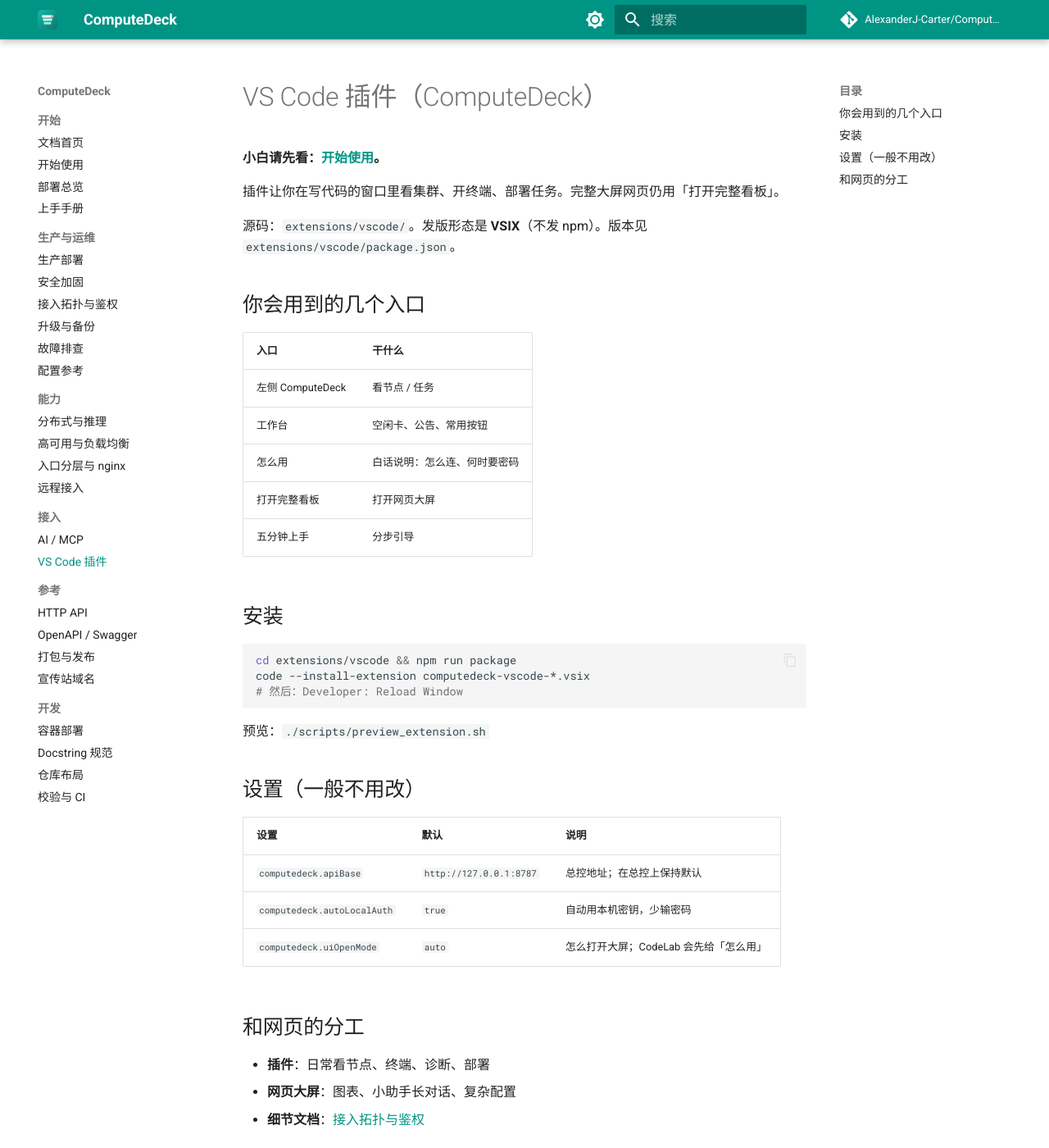
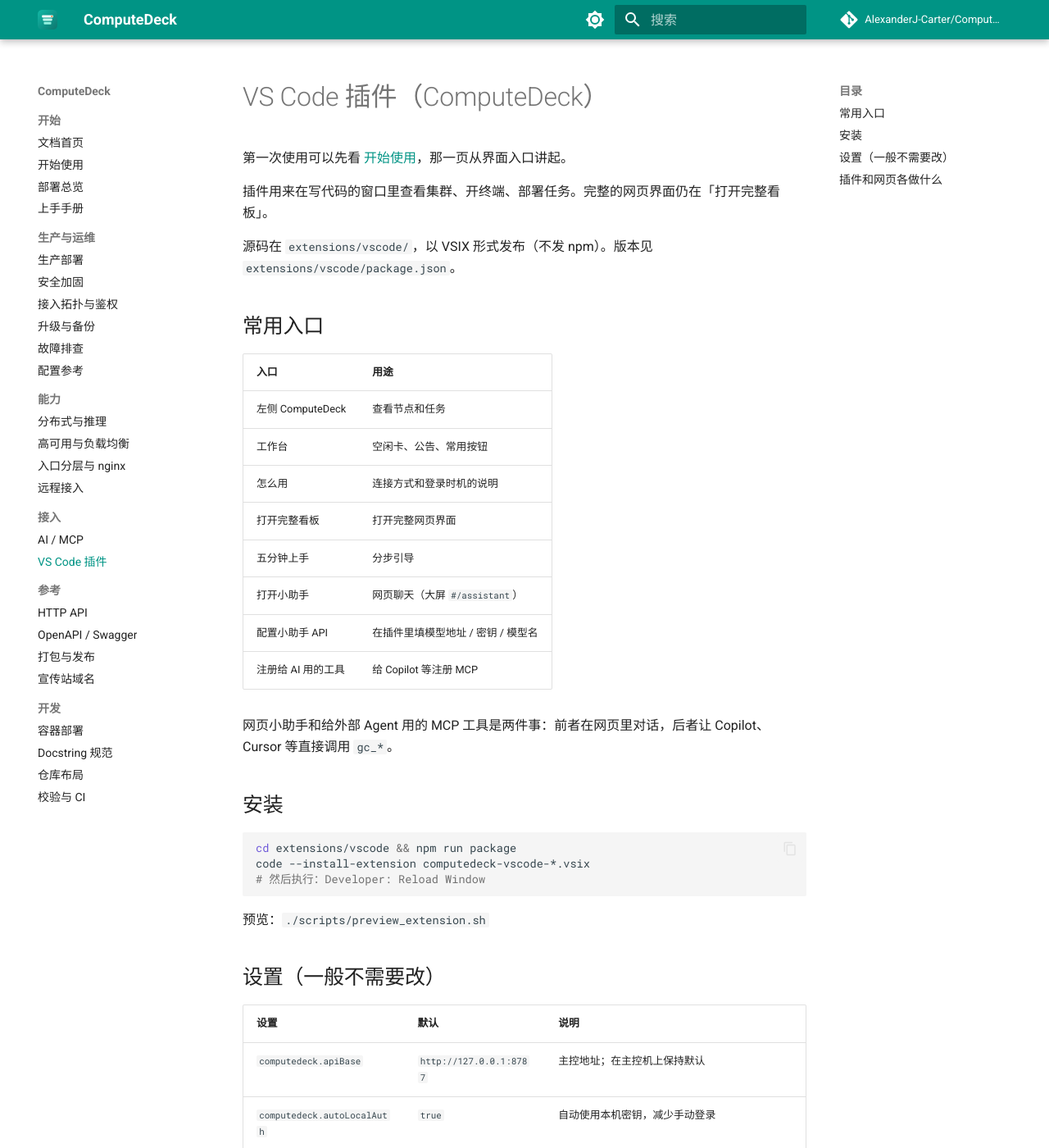
Before and after one commit to AlexanderJ-Carter/ComputeDeck, an MkDocs documentation site: the page built from docs/vscode插件.md, in a window 1280 px wide and 1400 px high. Shown: the whole window at 82% size. Built offline with MkDocs 1.6.1 and Material for MkDocs 9.7.7, drawn with Linux system fonts in a browser that asks for light colours; comment, search, counter and statistics services are not loaded; some of the changed text lies outside the part shown.

Commit message:
feat(vscode,docs): 露出小助手入口与 API 配置向导
工作台拆出 AI 区；侧栏可开小助手；新增配置小助手 API（探测/拉模型/保存）；文档与五分钟上手同步说明两套 AI 能力。

````diff
--- a/docs/vscode插件.md
+++ b/docs/vscode插件.md
@@ -1,41 +1,46 @@
 # VS Code 插件（ComputeDeck）
 
-**小白请先看：[开始使用](开始使用.md)。**
+第一次使用可以先看 [开始使用](开始使用.md)，那一页从界面入口讲起。
 
-插件让你在写代码的窗口里看集群、开终端、部署任务。完整大屏网页仍用「打开完整看板」。
+插件用来在写代码的窗口里查看集群、开终端、部署任务。完整的网页界面仍在「打开完整看板」。
 
-源码：`extensions/vscode/`。发版形态是 **VSIX**（不发 npm）。版本见 `extensions/vscode/package.json`。
+源码在 `extensions/vscode/`，以 VSIX 形式发布（不发 npm）。版本见 `extensions/vscode/package.json`。
 
-## 你会用到的几个入口
+## 常用入口
 
-| 入口 | 干什么 |
-|------|--------|
-| 左侧 ComputeDeck | 看节点 / 任务 |
+| 入口 | 用途 |
+|------|------|
+| 左侧 ComputeDeck | 查看节点和任务 |
 | 工作台 | 空闲卡、公告、常用按钮 |
-| 怎么用 | 白话说明：怎么连、何时要密码 |
-| 打开完整看板 | 打开网页大屏 |
+| 怎么用 | 连接方式和登录时机的说明 |
+| 打开完整看板 | 打开完整网页界面 |
 | 五分钟上手 | 分步引导 |
+| 打开小助手 | 网页聊天（大屏 `#/assistant`） |
+| 配置小助手 API | 在插件里填模型地址 / 密钥 / 模型名 |
+| 注册给 AI 用的工具 | 给 Copilot 等注册 MCP |
+
+网页小助手和给外部 Agent 用的 MCP 工具是两件事：前者在网页里对话，后者让 Copilot、Cursor 等直接调用 `gc_*`。
 
 ## 安装
 
 ```bash
 cd extensions/vscode && npm run package
 code --install-extension computedeck-vscode-*.vsix
-# 然后：Developer: Reload Window
+# 然后执行：Developer: Reload Window
 ```
 
 预览：`./scripts/preview_extension.sh`
 
-## 设置（一般不用改）
+## 设置（一般不需要改）
 
 | 设置 | 默认 | 说明 |
 |------|------|------|
-| `computedeck.apiBase` | `http://127.0.0.1:8787` | 总控地址；在总控上保持默认 |
-| `computedeck.autoLocalAuth` | `true` | 自动用本机密钥，少输密码 |
-| `computedeck.uiOpenMode` | `auto` | 怎么打开大屏；CodeLab 会先给「怎么用」 |
+| `computedeck.apiBase` | `http://127.0.0.1:8787` | 主控地址；在主控机上保持默认 |
+| `computedeck.autoLocalAuth` | `true` | 自动使用本机密钥，减少手动登录 |
+| `computedeck.uiOpenMode` | `auto` | 打开完整看板的方式；CodeLab 会先显示「怎么用」 |
 
-## 和网页的分工
+## 插件和网页各做什么
 
-- **插件**：日常看节点、终端、诊断、部署
-- **网页大屏**：图表、小助手长对话、复杂配置
+- **插件**：日常查看节点、终端、诊断、部署
+- **网页**：图表、助手对话、复杂配置
 - **细节文档**：[接入拓扑与鉴权](接入拓扑与鉴权.md)
--- a/docs/开始使用.md
+++ b/docs/开始使用.md
@@ -1,45 +1,58 @@
 # 开始使用 ComputeDeck
 
-不用先懂术语。按下面做就行。
+这份说明按界面上出现的位置来写，不需要先了解内部实现。
 
-## 界面上哪里干什么
+## 界面上的入口
 
-| 位置 | 名字 | 干什么 |
-|------|------|--------|
+| 位置 | 名称 | 用途 |
+|------|------|------|
 | 最左侧图标 | ComputeDeck | 打开插件侧栏 |
 | 侧栏顶部 | 打开工作台 | 打开常用面板 |
-| 侧栏中间 | 节点 / 任务 / 排队 / 入口 | 找机器和任务；点行上的小按钮即可 |
-| 侧栏标题栏图标 | 刷新 · 工作台 · 怎么用 · 完整看板 · 五分钟上手 | 常用入口 |
-| 底栏状态 | `CD 2/4 节点 · 0/8 空闲` | 一眼看健康；点击打开工作台 |
-| 中间大窗口 | 工作台 | 空闲卡、公告、自检/部署等按钮 |
-| 中间大窗口 | 怎么用 | 白话说明：怎么连、何时要密码 |
-| 中间大窗口 | 完整看板 | 网页大屏（图表、小助手长对话） |
-| 输出面板 | ComputeDeck | 自检、部署等文字结果 |
-| 命令面板 | 搜 `ComputeDeck` | 所有命令 |
+| 侧栏中间 | 节点 / 任务 / 排队 / 入口 | 找机器和任务；每行右侧有快捷按钮 |
+| 侧栏标题栏 | 刷新、工作台、怎么用、完整看板、五分钟上手 | 插件的主要入口都在这排图标里 |
+| 底部状态栏 | `CD 2/4 节点 · 0/8 空闲` | 显示在线节点和空闲 GPU，点击打开工作台 |
+| 中间窗口 | 工作台 | 空闲卡、公告，以及自检、部署等按钮 |
+| 中间窗口 | 怎么用 | 连接方式和登录时机的说明 |
+| 中间窗口 | 完整看板 | 完整的网页界面，包含图表和助手对话 |
+| 侧栏 / 工作台 | 打开小助手 | 网页聊天；未配好时会引导配置 API |
+| 命令面板 | 配置小助手 API | 填写模型地址、密钥、模型名 |
+| 命令面板 | 注册给 AI 用的工具 | 给 Copilot 等调用集群命令 |
+| 输出面板 | ComputeDeck | 自检、部署、配置结果等文字输出 |
+| 命令面板 | 搜索 `ComputeDeck` | 列出插件提供的所有命令 |
 
-## 你在总控机上（最常见）
+## 多数情况：人在总控机上
 
-1. 打开这个仓库，装好插件，**重新加载窗口**。
-2. 左侧点 **ComputeDeck**：能看到节点，就说明已经连上（多数情况不用输密码）。
-3. 点 **打开工作台**：看空闲卡、公告、常用按钮。
-4. 要点完整网页大屏：点 **打开完整看板**。打不开就到 **怎么用** 里点「用浏览器打开」。
+1. 打开仓库，安装插件，然后重新加载窗口。
+2. 点左侧的 **ComputeDeck**。如果能看到节点，说明已经连上；多数情况下不用输密码。
+3. 点 **打开工作台**，可以看到空闲卡、公告和常用按钮。
+4. 需要完整网页界面时，点 **打开完整看板**。如果没有打开，到 **怎么用** 里点「用浏览器打开」。
 
-## 三种机器
+## 三类机器
 
-| 叫什么 | 是什么 | 你要做什么 |
-|--------|--------|------------|
-| 总控机 | 管调度和网页的那台 | 在这台用插件；一般免密 |
-| GPU 干活机 | 真正跑模型的机器 | 不用单独登录网页 |
-| 你的笔记本 | 人在外面时 | 先远程进到总控机，再按上面步骤 |
+| 名称 | 作用 | 你需要做什么 |
+|------|------|--------------|
+| 总控机 | 负责调度和网页 | 一般在这台机器上使用插件，不需要密码 |
+| GPU 工作节点 | 实际运行任务 | 一般不用登录它们的网页 |
+| 你的笔记本 | 不在总控机旁边时使用 | 先通过远程桌面、CodeLab 或 SSH 连到总控机，再按上面的步骤操作 |
 
-## 什么时候要登录？
+## 哪些地方需要登录
 
-- **侧栏 / 工作台**：在总控上打开仓库时，一般自动登录。提示未连接时，用「使用本机密钥」或「密码登录」。
-- **完整大屏网页**：第一次可能要登一次。
-- **GPU 干活机**：不用你输网页密码。
+- **侧栏、工作台**：在总控机上打开仓库时通常会自动登录。如果提示未连接，可以用「使用本机密钥」或「密码登录」。
+- **完整看板**：第一次打开可能需要登录一次。
+- **GPU 工作节点**：不需要输入网页密码。
 
-## 还不会？
+## 小助手和 AI
 
-命令面板搜 **ComputeDeck**，点 **五分钟上手** 或 **怎么用**。
+| 你想做的事 | 怎么做 |
+|------------|--------|
+| 在网页里和小助手聊天 | 侧栏或工作台点 **打开小助手**；如果还没就绪，先 **配置小助手 API** |
+| 修改模型地址或密钥 | 命令面板运行 **配置小助手 API**，或到大屏小助手页里改 |
+| 让 Copilot 直接操作集群 | 运行 **注册给 AI 用的工具**（这和网页聊天不是同一件事） |
 
-运维 / 网络安全细节见 [接入拓扑与鉴权](接入拓扑与鉴权.md)。
+更细的接口说明见 [AI / MCP 接入](ai-接入.md)。
+
+## 找不到入口时
+
+在命令面板搜索 `ComputeDeck`，运行 **五分钟上手** 或 **怎么用**。
+
+运维和鉴权细节见 [接入拓扑与鉴权](接入拓扑与鉴权.md)。
````
Also changed, not shown: extensions/vscode/CHANGELOG.md (+6 -0 lines), extensions/vscode/README.md (+3 -0 lines), extensions/vscode/media/walkthrough/02-cluster.md (+3 -3 lines), extensions/vscode/media/walkthrough/05-mcp.md (+13 -5 lines), 6 other files.
